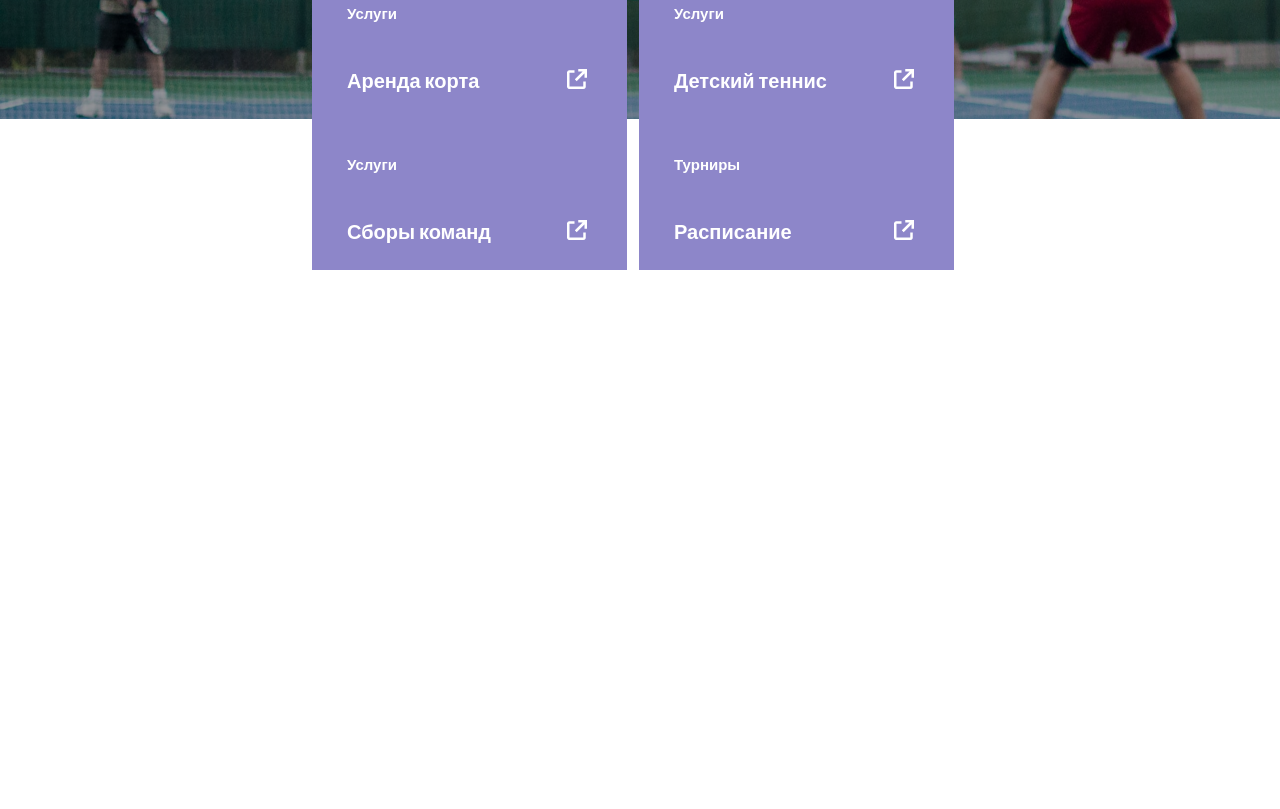
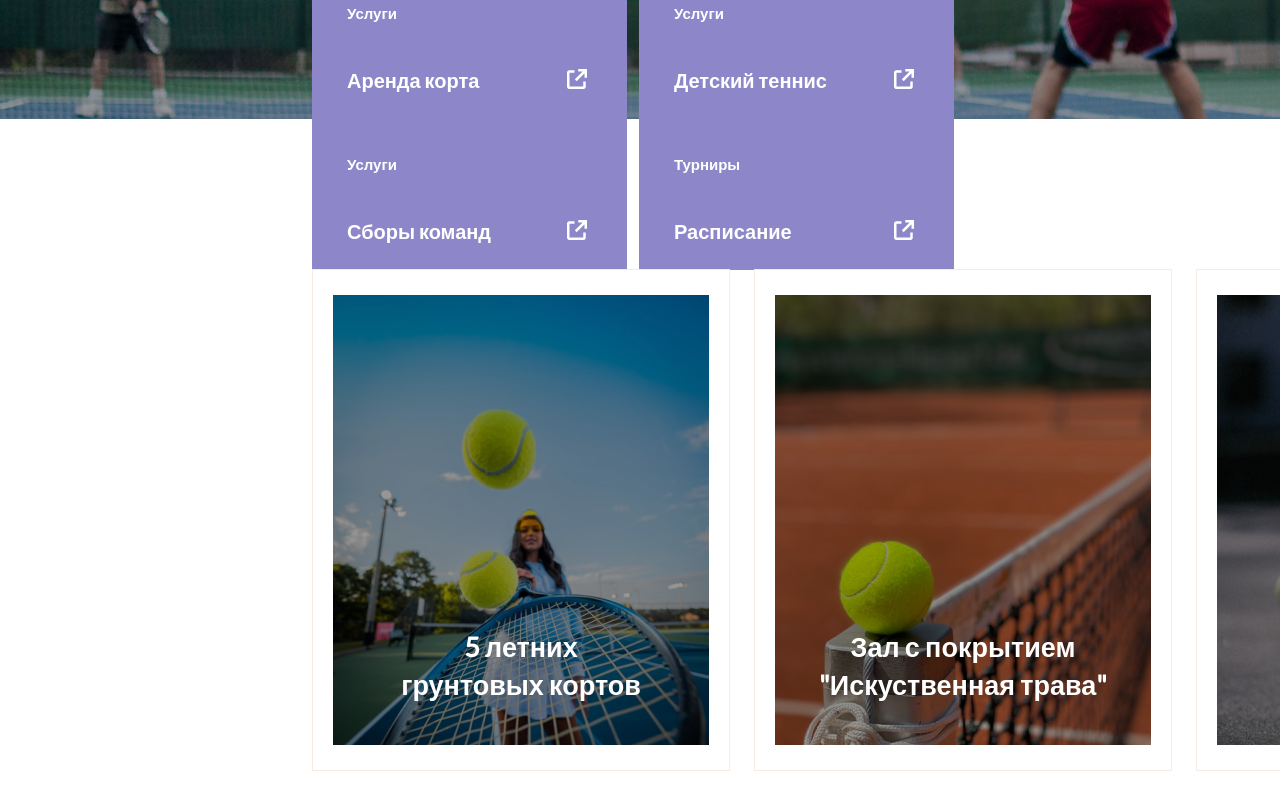
Before and after one commit to GarazhaVU/TENNIS_SITE, a plain HTML site: page index.htm in a window 1280 px wide. Shown: the part 881-1690 px from the top of the page. Drawn offline with Linux system fonts and the light colour scheme.

Commit message:
добавлены залы

```diff
--- a/index.htm
+++ b/index.htm
@@ -69,7 +69,20 @@
         </div>
     </div>
     <div class="bod">
-
+        <div class="zali">
+            <div class="zal">
+                <img src="image/zal1.png">
+                <div class="textzal">5 летних<br>грунтовых кортов</div>
+            </div><!--
+            --><div class="zal">
+                <img src="image/zal2.png">
+                <div class="textzal">Зал с покрытием<br>"Искуственная трава"</div>
+            </div><!--
+            --><div class="zal">
+                <img src="image/zal3.png">
+                <div class="textzal">Зал с покрытием<br>"Хард"</div>
+            </div>
+        </div>
     </div>
 </body>
 </html>
--- a/style.css
+++ b/style.css
@@ -187,3 +187,38 @@ div.bod{
     height: 2978px;
     width: 1920px;
 }
+
+
+div.zali{
+    position: relative;
+    top: 150px;
+    left: 312px;
+    height: 500px;
+    width: 1330px;
+}
+
+div.zal{
+    display: inline-block;
+    width: 416px;
+    height: 500px;
+    border: 1px solid #F7ECE1;
+    margin-right: 24px;
+}
+
+div.zal img{
+    position: relative;
+    top: 25px;
+    left: 20px;
+}
+
+div.textzal{
+    position: absolute;
+    top: 359px;
+    width: 416px;
+    font-family: 'Lato', sans-serif;
+    font-weight: 700;
+    font-size: 27px;
+    line-height: 140%;
+    text-align: center;
+    color: white;
+}
```
Also changed, not shown: image/zal1.png (added), image/zal2.png (added), image/zal3.png (added).
